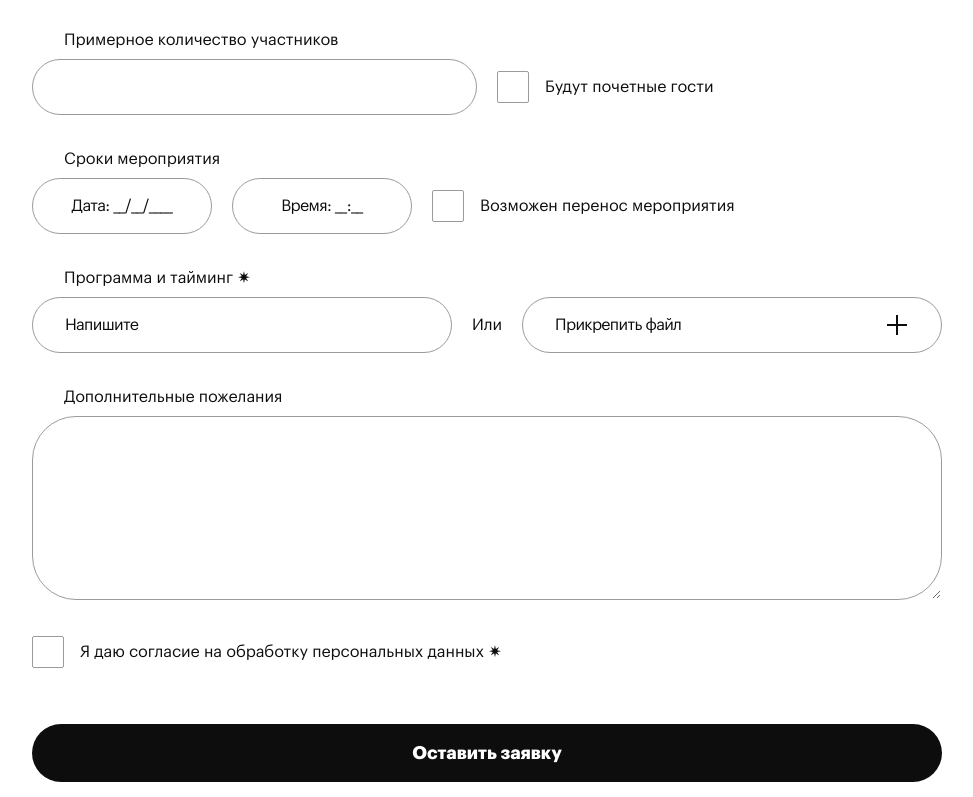
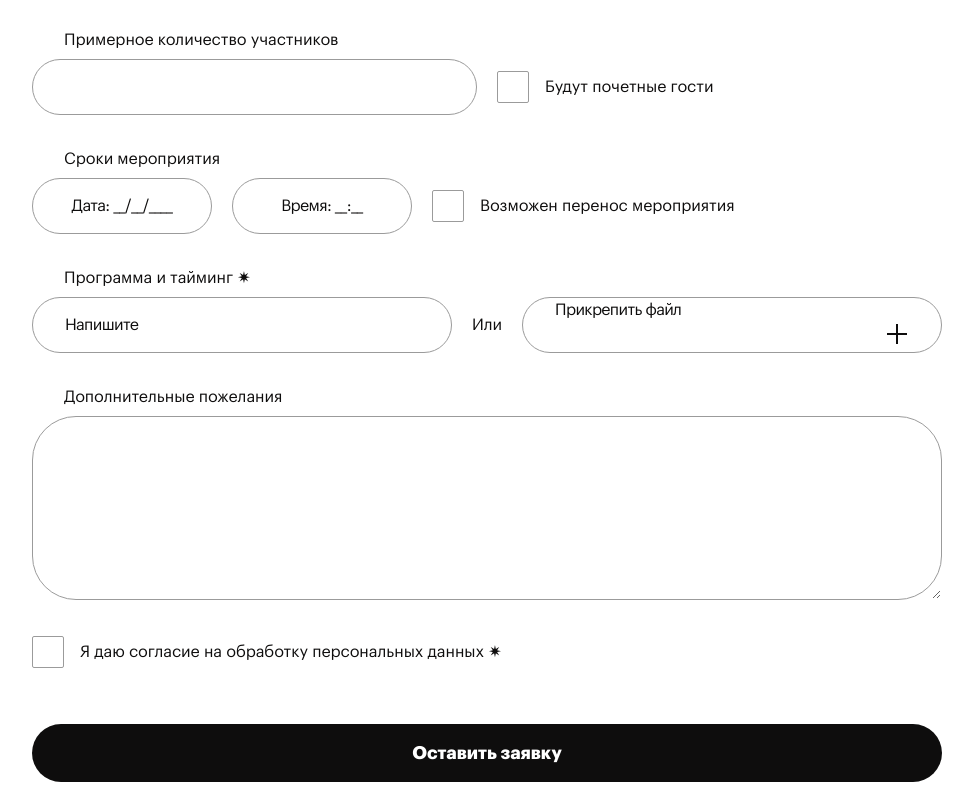
Before and after one commit to peregrinusss/packhouses, a plain HTML site: page organizers.html in a window 1280 px wide. Shown: the part 7864-8661 px from the top of the page, without its empty margins (153-1126 px from the left). Drawn offline with nearby package versions, Linux system fonts and the light colour scheme.

```diff
--- a/template/css/components/_feedback.scss
+++ b/template/css/components/_feedback.scss
@@ -17,6 +17,10 @@
 
   @include width-768 {
     padding: 60px 28px;
+  }
+
+  & label {
+    display: block;
   }
 
   &__mtop {
```
Also changed, not shown: template/css/org.css.
